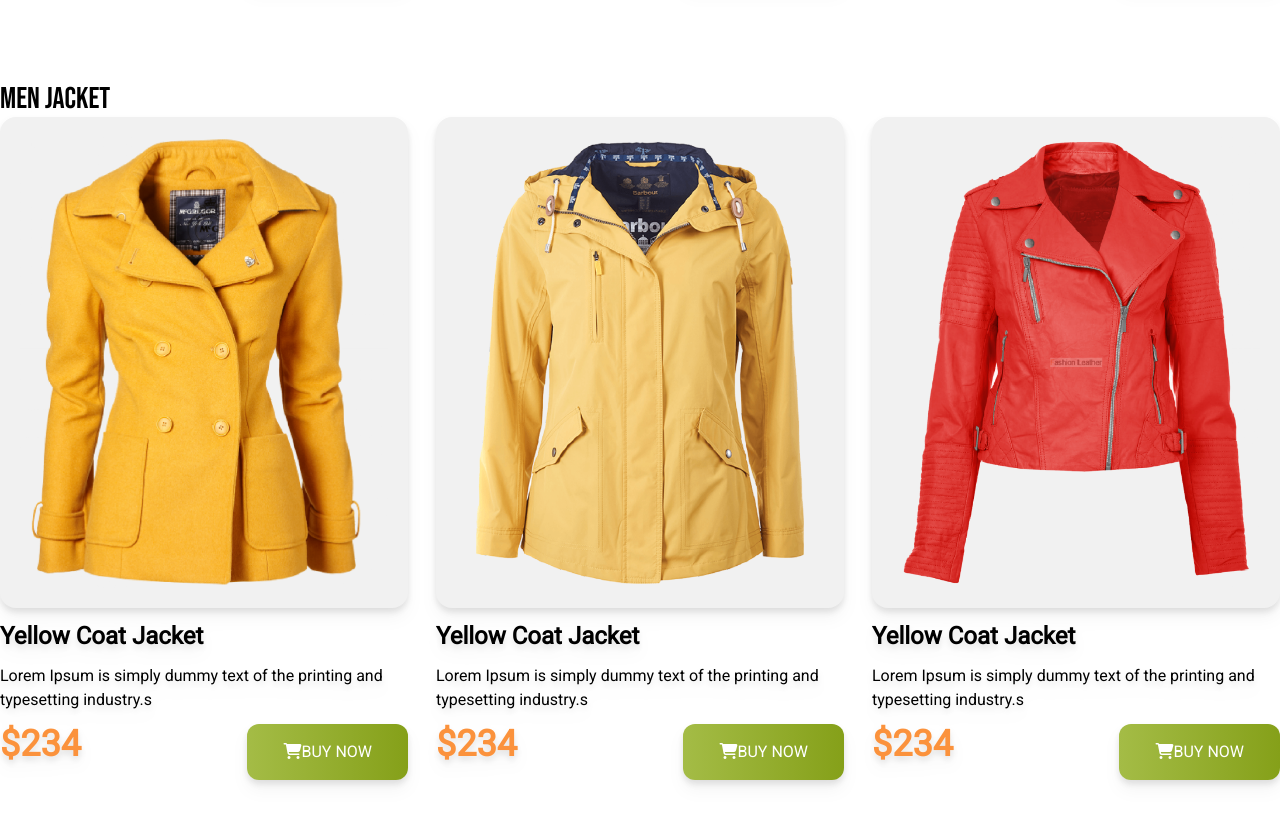
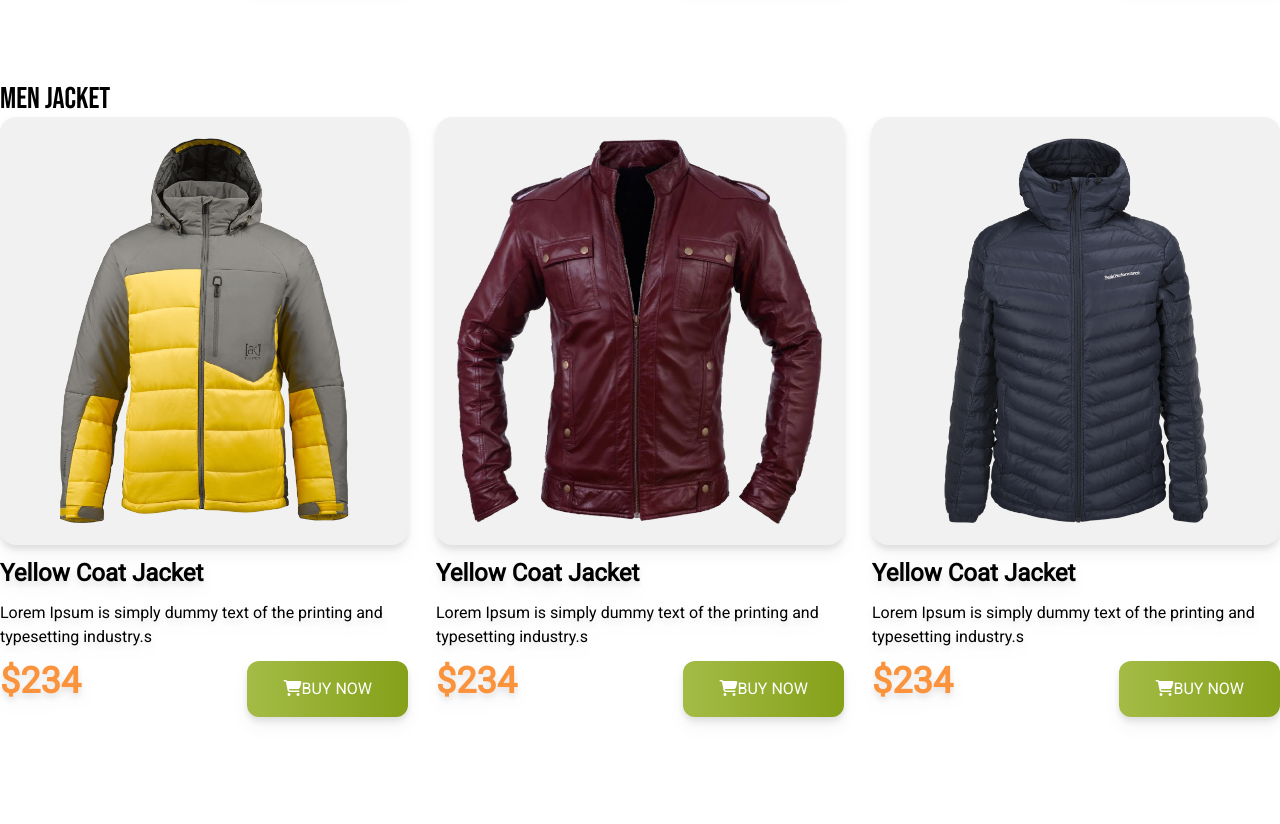
Before and after one commit to cerumiaktar/penguin-fashion-website, a plain HTML site: page index.html in a window 1280 px wide. Shown: the part 1440-2264 px from the top of the page. After the commit the page ends 2205 px from the top, so only its background shows below. Drawn offline with nearby package versions, Linux system fonts and the light colour scheme.

Commit message:
add men section img

```diff
--- a/index.html
+++ b/index.html
@@ -101,7 +101,7 @@
                 <!-- this is jacket 1 -->
                 <div class="space-y-3 drop-shadow-lg">
                     <div class="bg-[#F1F1F1;] p-5 rounded-2xl">
-                        <img src="./images/jacket-1.png" alt="">
+                        <img src="./images/jacket-4.png" alt="">
                     </div>
                     <h4 class="text-2xl font-extrabold">Yellow Coat Jacket </h4>
                     <p>Lorem Ipsum is simply dummy text of the
@@ -114,7 +114,7 @@
                 <!-- this is jacket 2 -->
                 <div class="space-y-3 drop-shadow-lg">
                     <div class="bg-[#F1F1F1;] p-5 rounded-2xl">
-                        <img src="./images/jacket-2.png" alt="">
+                        <img src="./images/jacket-5.png" alt="">
                     </div>
                     <h4 class="text-2xl font-extrabold">Yellow Coat Jacket </h4>
                     <p>Lorem Ipsum is simply dummy text of the
@@ -127,7 +127,7 @@
                 <!-- this is jacket 3 -->
                 <div class="space-y-3 drop-shadow-lg">
                     <div class="bg-[#F1F1F1;] p-5 rounded-2xl">
-                        <img src="./images/jacket-3.png" alt="">
+                        <img src="./images/jacket-6.png" alt="">
                     </div>
                     <h4 class="text-2xl font-extrabold">Yellow Coat Jacket </h4>
                     <p>Lorem Ipsum is simply dummy text of the
```
